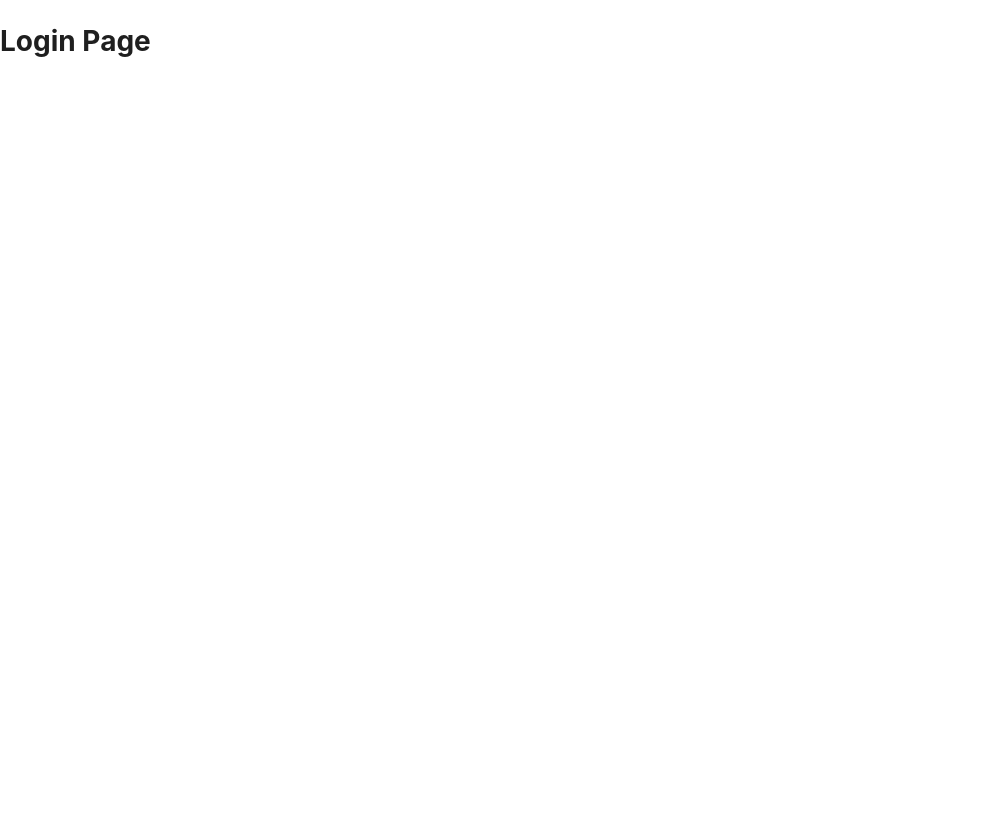
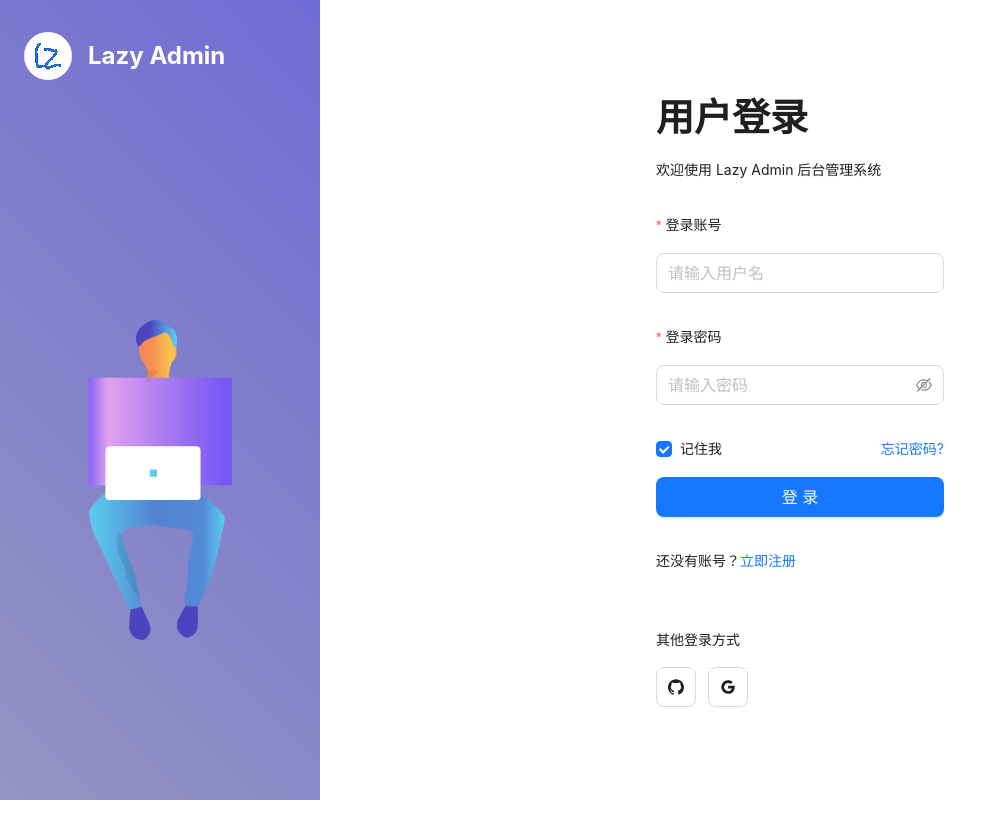
Before and after one commit to zguiyang/lazyAdmin, a React (Vite) app: page /auth/login in a window 1280 px wide. Shown: the whole page, without its empty margins (0-1007 px from the left). Built offline with nearby package versions, Linux system fonts and the light colour scheme.

Commit message:
feat: add login page

```diff
--- a/src/layouts/BasicLayout/index.tsx
+++ b/src/layouts/BasicLayout/index.tsx
@@ -3,6 +3,8 @@ import { Avatar, Button, Layout, Menu, Space, Typography } from 'antd';
 import { useEffect, useState } from 'react';
 import { Outlet, useLocation, useNavigate } from 'react-router-dom';
 
+import Logo from '@/assets/logo.svg';
+import { removeUserToken } from '@/helper/auth';
 import { findKeyPath, menuList } from '@/menus';
 
 const { Sider, Content, Footer } = Layout;
@@ -12,6 +14,11 @@ export function BasicLayout() {
   const location = useLocation();
   const [collapsed, setCollapsed] = useState(false);
   const [selectedKey, setSelectedKey] = useState(location.pathname);
+
+  async function handleLogout() {
+    await removeUserToken();
+    navigate('/auth/login');
+  }
 
   useEffect(() => {
     setSelectedKey(location.pathname);
@@ -31,12 +38,7 @@ export function BasicLayout() {
           {collapsed ? <RightOutlined style={{ fontSize: '16px' }} /> : <LeftOutlined style={{ fontSize: '16px' }} />}
         </div>
         <div className={'basic-layout-logo-wrapper'}>
-          <img
-            width={36}
-            height={36}
-            src={'https://gw.alipayobjects.com/zos/rmsportal/KDpgvguMpGfqaHPjicRK.svg'}
-            alt={'logo'}
-          />
+          <img width={32} height={32} src={Logo} alt={'logo'} />
           {!collapsed ? <h1 className={'m-0 text-[24px]'}>Lazy Admin</h1> : null}
         </div>
         <div className={'basic-layout-menu-wrapper'}>
@@ -68,7 +70,7 @@ export function BasicLayout() {
             </div>
           </Space>
           <div>
-            <Button type={'text'} icon={<LogoutOutlined />}></Button>
+            <Button type={'text'} icon={<LogoutOutlined />} onClick={handleLogout}></Button>
           </div>
         </div>
       </Sider>
--- a/src/pages/login/index.tsx
+++ b/src/pages/login/index.tsx
@@ -1,7 +1,105 @@
+import { GithubFilled, GoogleOutlined } from '@ant-design/icons';
+import { Avatar, Button, Checkbox, Form, Input, Space, Typography } from 'antd';
+import { useNavigate } from 'react-router-dom';
+
+import logoImg from '@/assets/logo.svg';
+import msnWorkImg from '@/assets/man-work.svg';
+import { setUserToken } from '@/helper/auth';
+
+import styles from './styles.module.scss';
+
+export type LoginFormFields = {
+  username?: string;
+  password?: string;
+  remember?: string;
+};
+
 export default function LoginPage() {
+  const navigate = useNavigate();
+  const [form] = Form.useForm<LoginFormFields>();
+
+  async function handleFinish(values: LoginFormFields) {
+    console.log('values', values);
+    await setUserToken('776tggug');
+    navigate('/');
+  }
+
   return (
-    <div className={'login-page'}>
-      <h1>Login Page</h1>
+    <div className={styles.loginPageWrapper}>
+      <div className={styles.loginPageThumb}>
+        <div className={'space-x-4 flex items-center p-6'}>
+          <Avatar
+            size={48}
+            src={<img src={logoImg} alt={'logo'} style={{ width: 28, height: 28 }} />}
+            style={{ backgroundColor: '#fff' }}
+          />
+          <h1 className={'text-2xl font-bold'}>Lazy Admin</h1>
+        </div>
+        <div className={styles.thumbImage}>
+          <img src={msnWorkImg} alt="login-bg" />
+        </div>
+      </div>
+      <div className={styles.loginPageContent}>
+        <div className={styles.loginFormWrapper}>
+          <div className={styles.loginTitle}>
+            <Typography.Title>用户登录</Typography.Title>
+            <Typography.Text>欢迎使用 Lazy Admin 后台管理系统</Typography.Text>
+          </div>
+          <Form
+            form={form}
+            size={'large'}
+            layout={'vertical'}
+            autoComplete={'off'}
+            className={styles.loginForm}
+            initialValues={{ remember: true }}
+            onFinish={handleFinish}
+          >
+            <Form.Item
+              label={'登录账号'}
+              name={'username'}
+              validateTrigger={'onBlur'}
+              rules={[{ required: true, message: '请输入用户名' }]}
+            >
+              <Input placeholder="请输入用户名" />
+            </Form.Item>
+            <Form.Item
+              label={'登录密码'}
+              name={'password'}
+              validateTrigger={'onBlur'}
+              rules={[{ required: true, message: '请输入密码' }]}
+            >
+              <Input.Password placeholder="请输入密码" />
+            </Form.Item>
+            <Form.Item style={{ marginBottom: 0 }}>
+              <div className={'flex justify-between items-center'}>
+                <Form.Item style={{ marginBottom: 0 }} name={'remember'} valuePropName={'checked'} noStyle={true}>
+                  <Checkbox>记住我</Checkbox>
+                </Form.Item>
+                <Typography.Link href={'/auth/forgot-password'}>忘记密码?</Typography.Link>
+              </div>
+            </Form.Item>
+            <Form.Item style={{ paddingTop: 8 }}>
+              <Button type={'primary'} block htmlType={'submit'}>
+                登录
+              </Button>
+            </Form.Item>
+            <Form.Item>
+              <Typography.Text>
+                还没有账号？<Typography.Link href={'/auth/register'}>立即注册</Typography.Link>
+              </Typography.Text>
+            </Form.Item>
+            <Form.Item style={{ paddingTop: 24 }}>
+              <div className={'w-full flex flex-col'}>
+                <Typography.Text>其他登录方式</Typography.Text>
+                <Space size={12} className={'w-full mt-4'}>
+                  <Button icon={<GithubFilled />} />
+                  <Button icon={<GoogleOutlined />} />
+                </Space>
+              </div>
+            </Form.Item>
+          </Form>
+        </div>
+      </div>
     </div>
   );
 }
--- /dev/null
+++ b/src/pages/login/styles.module.scss
@@ -0,0 +1,34 @@
+.loginPageWrapper {
+  @apply flex flex-row items-center;
+  height: 100vh;
+  width: 100%;
+}
+.loginPageThumb {
+  @apply h-full relative object-cover w-1/4 text-white;
+  background: linear-gradient(45deg, #9594c1, #706cd6);
+}
+.loginPageContent {
+  @apply flex-auto flex items-center justify-center h-full;
+}
+
+.thumbImage {
+  @apply absolute bottom-0;
+  width: 60%;
+  height: 40%;
+  left: 50%;
+  transform: translate(-50%, -50%);
+  img {
+    @apply w-full h-full object-contain block;
+  }
+}
+
+.loginFormWrapper {
+  width: 30%;
+  max-width: 500px;
+}
+.loginTitle {
+  text-align: left;
+}
+.loginForm {
+  @apply mt-6;
+}
```
Also changed, not shown: src/assets/man-work.svg (added).
